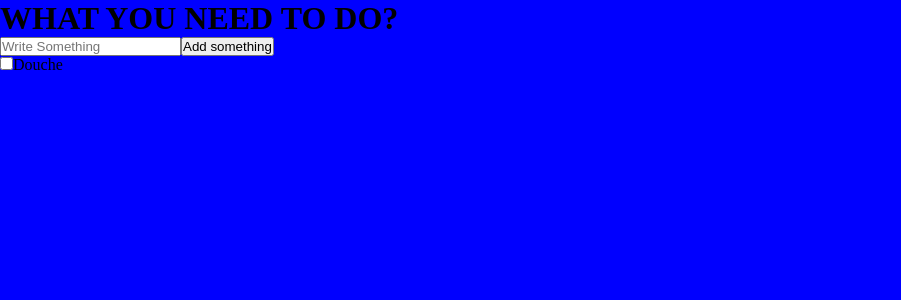
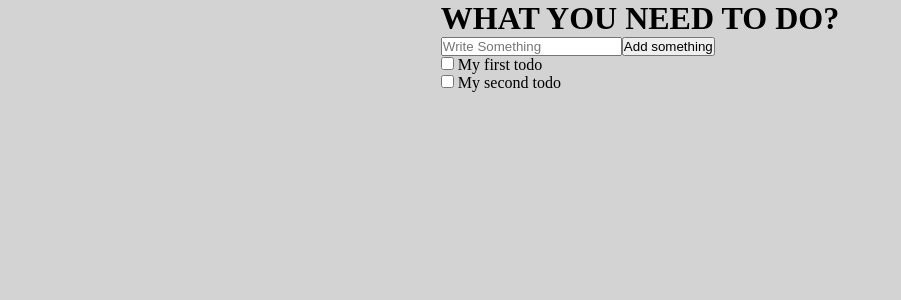
Before and after one commit to Nicolas1206/react-intro, a React (Vite) app: page / in a window 1280 px wide. Shown: the top 300 px of the page, without its empty margins (0-901 px from the left). Built offline with nearby package versions, Linux system fonts and the light colour scheme.

Commit message:
first of the day

```diff
--- a/src/component/Todo.jsx
+++ b/src/component/Todo.jsx
@@ -1,10 +1,14 @@
 export const Todo =() =>{
     return (
         <>
-            <div id="list">
-                <input type="checkbox" id="input" />
-                <label htmlFor="input">Douche</label>
-            </div>
+        <ul>
+            <li>
+                <input type="checkbox" /> My first todo
+            </li>
+            <li>
+                <input type="checkbox" /> My second todo
+            </li>
+        </ul>
         </>
     )
 }
--- a/src/index.css
+++ b/src/index.css
@@ -2,8 +2,13 @@
   padding: 0;
   margin: 0;
   box-sizing: border-box;
+  list-style-type: none;
 }
 
 body{
-  background-color: blue;
+  background-color: lightgray;
+  display: flex;
+  flex-direction: column;
+  align-items: center;
+  justify-content: center;
 }
```
